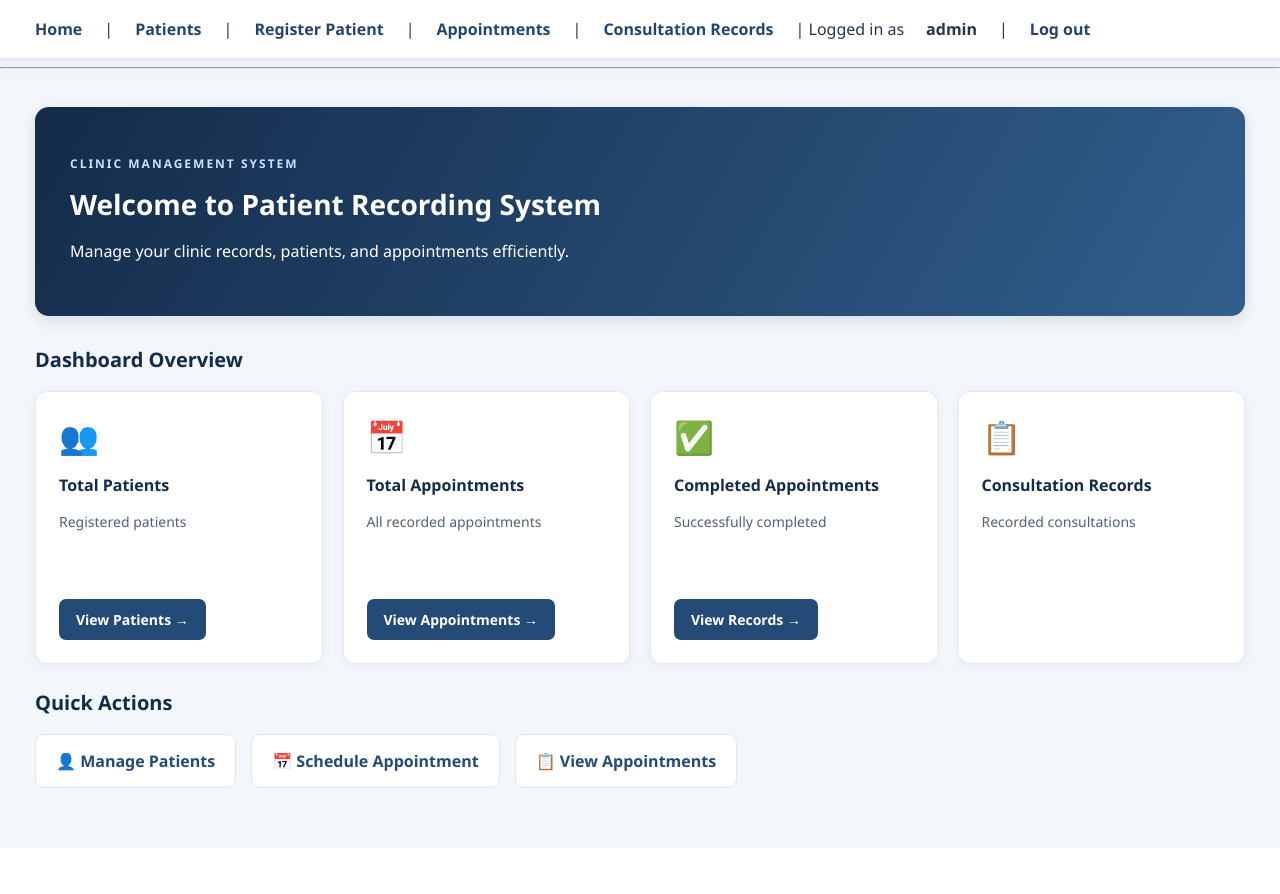
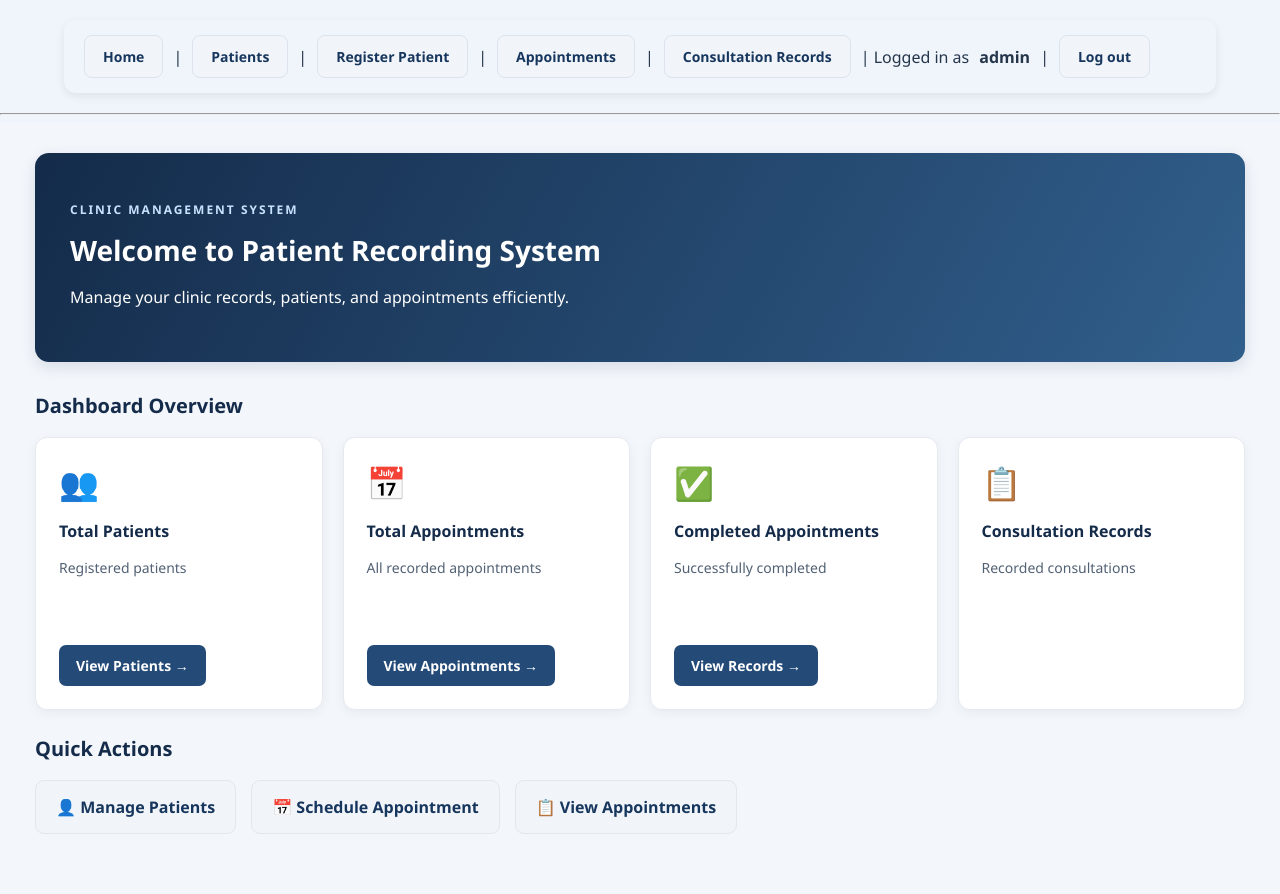
Before and after one commit to eulacristina/clinic-patient-record-management-system, a Flask app: page /home in a window 1280 px wide. Before the commit the page ends 788 px from the top, so only its background shows below. Run offline with Flask 3, Linux system fonts and the light colour scheme; a user stored in the database is signed in.

Commit message:
Improve frontend navigation and dashboard design

```diff
--- a/static/style.css
+++ b/static/style.css
@@ -2692,3 +2692,246 @@ body {
         text-align: center;
     }
 }
+
+/* ===== TOP NAVIGATION BAR ===== */
+
+body > div form {
+    display: inline-block !important;
+    margin: 5px 3px;
+}
+
+body > div form input[type="submit"] {
+    padding: 10px 18px;
+    border: none;
+    border-radius: 7px;
+    background-color: #243b73;
+    color: white;
+    font-size: 14px;
+    font-weight: 500;
+    cursor: pointer;
+    transition: all 0.25s ease;
+}
+
+/* Hover effect */
+body > div form input[type="submit"]:hover {
+    background-color: #405b9b;
+    transform: translateY(-2px);
+}
+
+/* Click effect */
+body > div form input[type="submit"]:active {
+    transform: scale(0.97);
+}
+
+ N/* ===== CLINIC TOP NAVBAR ===== */
+
+.top-navbar {
+    display: flex !important;
+    align-items: center;
+    flex-wrap: wrap;
+    gap: 8px;
+    padding: 15px 30px;
+    background: #ffffff;
+    border-bottom: 1px solid #dce3ed;
+}
+
+/* Remove default form design from navbar forms */
+.top-navbar form {
+    display: inline-block !important;
+    width: auto !important;
+    max-width: none !important;
+    margin: 0 !important;
+    padding: 0 !important;
+    background: transparent !important;
+    border: none !important;
+    border-radius: 0 !important;
+    box-shadow: none !important;
+}
+
+/* Navbar buttons */
+.top-navbar input[type="submit"] {
+    display: block !important;
+    width: auto !important;
+    margin: 0 !important;
+    padding: 10px 16px !important;
+    background: transparent !important;
+    color: #17365d !important;
+    border: none !important;
+    border-radius: 7px !important;
+    font-family: inherit;
+    font-size: 14px !important;
+    font-weight: 600 !important;
+    cursor: pointer;
+    transition: background-color 0.25s ease, color 0.25s ease;
+}
+
+/* Hover: whole button changes color */
+.top-navbar input[type="submit"]:hover {
+    background: #17365d !important;
+    color: #ffffff !important;
+}
+
+/* Click effect */
+.top-navbar input[type="submit"]:active {
+    background: #285b91 !important;
+    color: #ffffff !important;
+}
+
+@media (max-width: 600px) {
+    .top-navbar {
+        padding: 12px 15px;
+        gap: 5px;
+    }
+
+    .top-navbar input[type="submit"] {
+        padding: 9px 12px !important;
+        font-size: 13px !important;
+    }
+}
+.top-navbar {
+    display: flex !important;
+    flex-direction: row !important;
+    flex-wrap: wrap !important;
+    align-items: center !important;
+    gap: 10px !important;
+    background: yellow !important;
+    padding: 20px !important;
+}
+
+.top-navbar form {
+    display: inline-block !important;
+    width: auto !important;
+    max-width: none !important;
+    margin: 0 !important;
+    padding: 0 !important;
+    background: transparent !important;
+    box-shadow: none !important;
+}
+
+.top-navbar input[type="submit"] {
+    width: auto !important;
+    margin: 0 !important;
+    background: navy !important;
+    color: white !important;
+}
+/* NAVIGATION ONLY - DO NOT AFFECT OTHER HTML */
+body nav:not(.top-navbar) {
+    display: flex;
+    flex-wrap: wrap;
+    align-items: center;
+    gap: 8px;
+    padding: 15px 25px;
+    background: #ffffff;
+    border-bottom: 1px solid #dce3ed;
+}
+
+body nav:not(.top-navbar) a {
+    display: inline-block;
+    padding: 10px 15px;
+    color: #17365d !important;
+    background: transparent !important;
+    text-decoration: none !important;
+    border-radius: 7px;
+    font-weight: 600;
+    transition: 0.2s ease;
+}
+
+body nav:not(.top-navbar) a:hover {
+    background: #17365d !important;
+    color: #ffffff !important;
+}
+/* NAVIGATION BAR BOX */
+body nav:not(.top-navbar) {
+    display: flex;
+    flex-wrap: wrap;
+    align-items: center;
+    gap: 8px;
+    margin: 20px auto;
+    padding: 15px 20px;
+    width: 90%;
+    background: #ffffff;
+    border: 1px solid #dce3ed;
+    border-radius: 12px;
+    box-shadow: 0 3px 10px rgba(0, 0, 0, 0.08);
+}
+
+/* NAVIGATION BUTTONS */
+body nav:not(.top-navbar) a {
+    display: inline-block;
+    padding: 10px 15px;
+    color: #17365d !important;
+    background: #f1f5fa !important;
+    text-decoration: none !important;
+    border-radius: 7px;
+    font-weight: 600;
+    transition: 0.2s ease;
+}
+
+/* HOVER */
+body nav:not(.top-navbar) a:hover {
+    background: #17365d !important;
+    color: #ffffff !important;
+}
+/* INDIVIDUAL NAVIGATION BUTTONS */
+body nav:not(.top-navbar) {
+    display: flex;
+    flex-wrap: wrap;
+    align-items: center;
+    gap: 10px;
+    padding: 15px 20px;
+    background: transparent;
+    border: none;
+}
+
+/* EACH NAVIGATION BOX */
+body nav:not(.top-navbar) a {
+    display: inline-block;
+    padding: 11px 18px;
+    background: #f1f5fa !important;
+    color: #17365d !important;
+    text-decoration: none !important;
+    border: 1px solid #dce3ed;
+    border-radius: 8px;
+    font-size: 14px;
+    font-weight: 600;
+    transition: all 0.25s ease;
+}
+
+/* HOVER EFFECT */
+body nav:not(.top-navbar) a:hover {
+    background: #17365d !important;
+    color: #ffffff !important;
+    border-color: #17365d;
+    box-shadow: 0 3px 8px rgba(23, 54, 93, 0.2);
+    transform: translateY(-2px);
+}
+/* QUICK ACTIONS - KEEP TEXT READABLE */
+.quick-actions a,
+.quick-actions button {
+    color: #17365d !important;
+    background: #f1f5fa !important;
+    text-decoration: none;
+    transition: all 0.2s ease;
+}
+
+.quick-actions a:hover,
+.quick-actions button:hover {
+    background: #17365d !important;
+    color: #ffffff !important;
+}
+
+/* WHEN CLICKED OR SELECTED */
+.quick-actions a:active,
+.quick-actions a:focus,
+.quick-actions button:active,
+.quick-actions button:focus {
+    background: #17365d !important;
+    color: #ffffff !important;
+    outline: none;
+}
+
+/* KEEP TEXT VISIBLE */
+.quick-actions a *,
+.quick-actions button * {
+    color: inherit !important;
+}
--- a/templates/nav.html
+++ b/templates/nav.html
@@ -1,5 +1,5 @@
-<div>
-    <form action="{{ url_for('index') }}" method="get" style="display:inline;">
+<div class="top-navbar">
+        <form action="{{ url_for('index') }}" method="get" style="display:inline;">
         <input type="submit" class="btn-home" value="Home">
     </form>
     <form action="{{ url_for('patients') }}" method="get" style="display:inline;">
```
